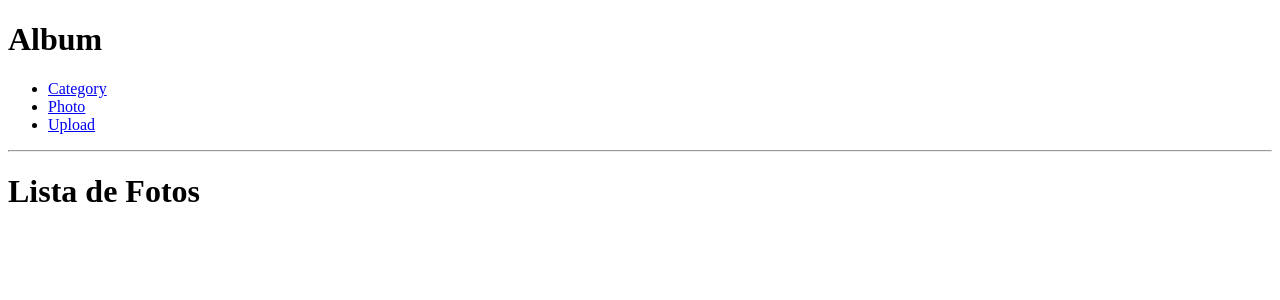
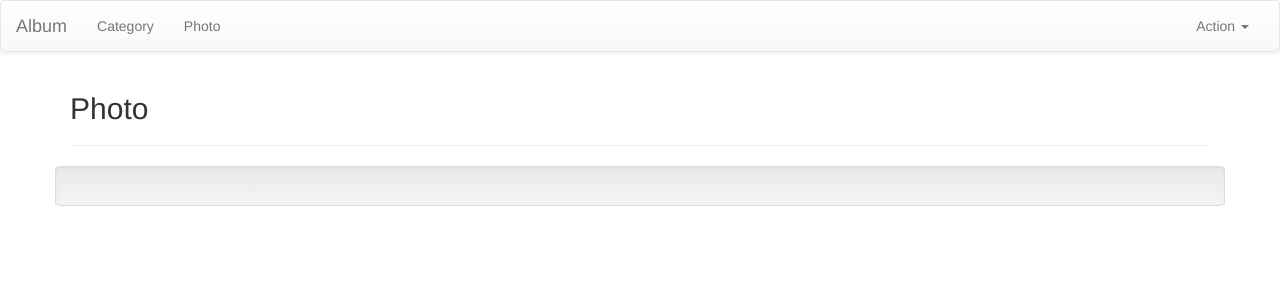
Before and after one commit to Dark-Light-20/albumFotos, a Django app: page /album/photo/ in a window 1280 px wide. Shown: the top 300 px of the page. Run offline with Django 3.2, Linux system fonts and the light colour scheme; data that the repository does not hold is empty; some libraries are stand-ins or nearby versions.

Commit message:
Bootstrap

```diff
--- a/fotos/templates/base.html
+++ b/fotos/templates/base.html
@@ -1,28 +1,62 @@
 <!DOCTYPE html>
 <html>
-<head lang="en">
+<head lang="es_CO">
     <meta charset="UTF-8">
     <title>Album</title>
+    <!-- CDN Bootstrap -->
+    <link rel="stylesheet"
+href="https://maxcdn.bootstrapcdn.com/bootstrap/3.3.1/css/bootstrap.min.css">
+    <link rel="stylesheet"
+href="https://maxcdn.bootstrapcdn.com/bootstrap/3.3.1/css/bootstrap-theme.min.css
+">
+    <script
+src="https://ajax.googleapis.com/ajax/libs/jquery/1.11.1/jquery.min.js"></script>
+    <script
+src="https://maxcdn.bootstrapcdn.com/bootstrap/3.3.1/js/bootstrap.min.js"></script>
 </head>
 <body>
-    <h1>Album</h1>
-    <ul>
-        <li>
-            <a href="{% url 'category-list' %}">Category</a>
-        </li>
-        <li>
-            <a href="{% url 'photo-list' %}">Photo</a>
-        </li>
-        <li>
-            <a href="{% url 'photo-create' %}">Upload</a>
-        </li>
-    </ul>
-    <hr>
-    <div>
+    <!-- NavBar -->
+    <nav class="navbar navbar-default">
+        <div class="container-fluid">
+
+            <div class="navbar-header">
+                <button type="button"class="navbar-toggle collapsed"
+data-toggle="collapse"data-target="#bs-example-navbar-collapse-1">
+                    <span class="sr-only">Toggle navigation</span>
+                    <span class="icon-bar"></span>
+                    <span class="icon-bar"></span>
+                    <span class="icon-bar"></span>
+                </button>
+                <a class="navbar-brand"href="{% url 'base' %}">Album</a>
+            </div>
+            <div class="collapse navbar-collapse"
+id="bs-example-navbar-collapse-1">
+                <ul class="nav navbar-nav">
+                    <li><a href="{% url 'category-list' %}">Category<span class="sr-only">(current)</span></a></li>
+                    <li><a href="{% url 'photo-list' %}">Photo</a></li>
+                </ul>
+                <ul class="nav navbar-nav navbar-right">
+                    <li class="dropdown">
+                        <a href="#"class="dropdown-toggle"
+data-toggle="dropdown"role="button"aria-expanded="false">Action
+                            <span class="caret"></span>
+                        </a>
+                        <ul class="dropdown-menu"role="menu">
+                            <li><a href="{% url 'photo-create' %}">Upload</a></li>
+                            <li class="divider"></li>
+                            <li><a href="#">Log In</a></li>
+                        </ul>
+                    </li>
+                </ul>
+            </div>
+        </div>
+    </nav>
+
+    <div class="container">
         {% block section %}
         {% endblock section %}
     </div>
-    <div>
+    <div class="container">
         {% block maincontent %}
         {% endblock maincontent %}
     </div>
--- a/fotos/templates/fotos/photo_list.html
+++ b/fotos/templates/fotos/photo_list.html
@@ -1,15 +1,34 @@
 {% extends 'base.html' %}
 
-{% block maincontent%}
-<h1>Lista de Fotos</h1>
-   <br>
-   <ul>
-       {% for s in object_list %}
-           <li>
-               <a href="{% url 'photo-detail' s.id %}" >
-                   {{ s.title }}
-               </a>
-            </li>
-       {% endfor %}
-   </ul>
-{% endblock maincontent%}
+{% load static %}
+
+{% block section %}
+    <h2>Photo</h2>
+    <hr>
+{% endblock section %}
+
+{% block maincontent %}
+    <div class="row well">
+        {% for p in object_list.all %}
+            <div class="col-md-4 well">
+                <div class="panel panel-primary">
+                    <div class="panel-heading">
+                        <h3 class="panel-title">{{ p.title }}</h3>
+                    </div>
+                    <div class="panel-body">
+                        <a href="{% url "photo-detail" p.id %}">
+                            <img src="{% static p.photo.url %}"style="width:200px;height:200px;"/>
+                        </a>
+                    </div>
+                    <div class="panel-footer">
+                        {% if p.comment %}
+                            {{ p.comment }}
+                        {% else %}
+                            <a href="{% url "photo-update" p.id %}">edit comments</a>
+                        {% endif %}
+                    </div>
+                </div>
+            </div>
+        {% endfor %}
+    </div>
+{% endblock maincontent %}
```
